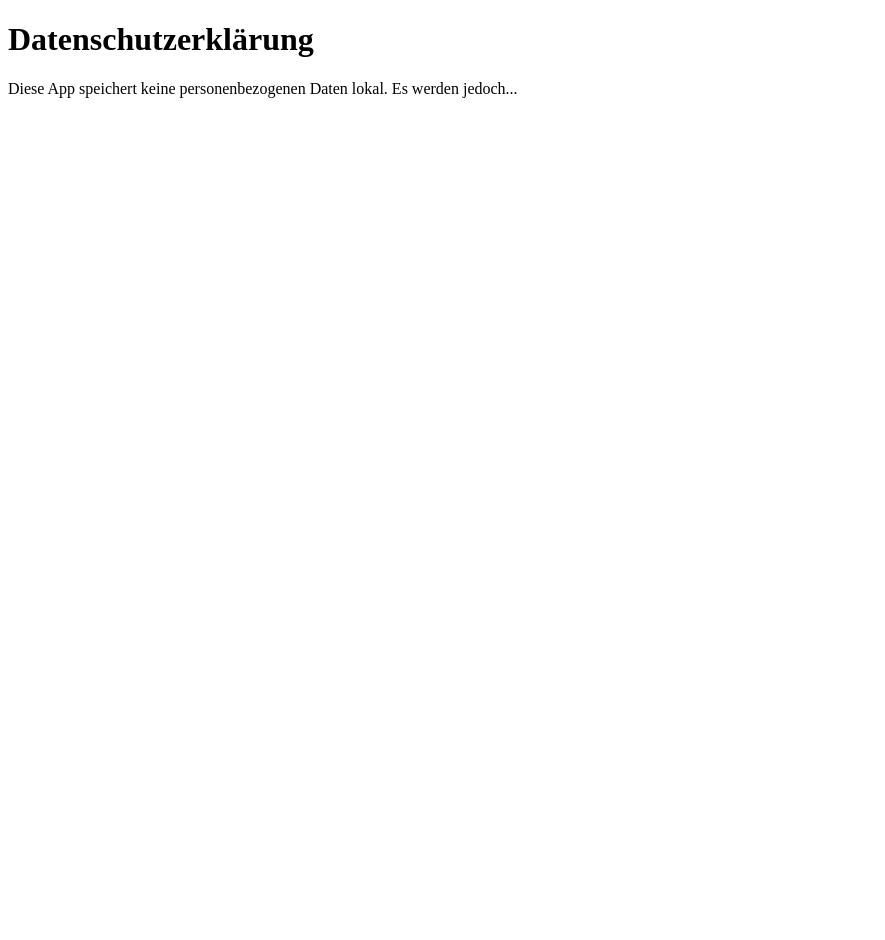
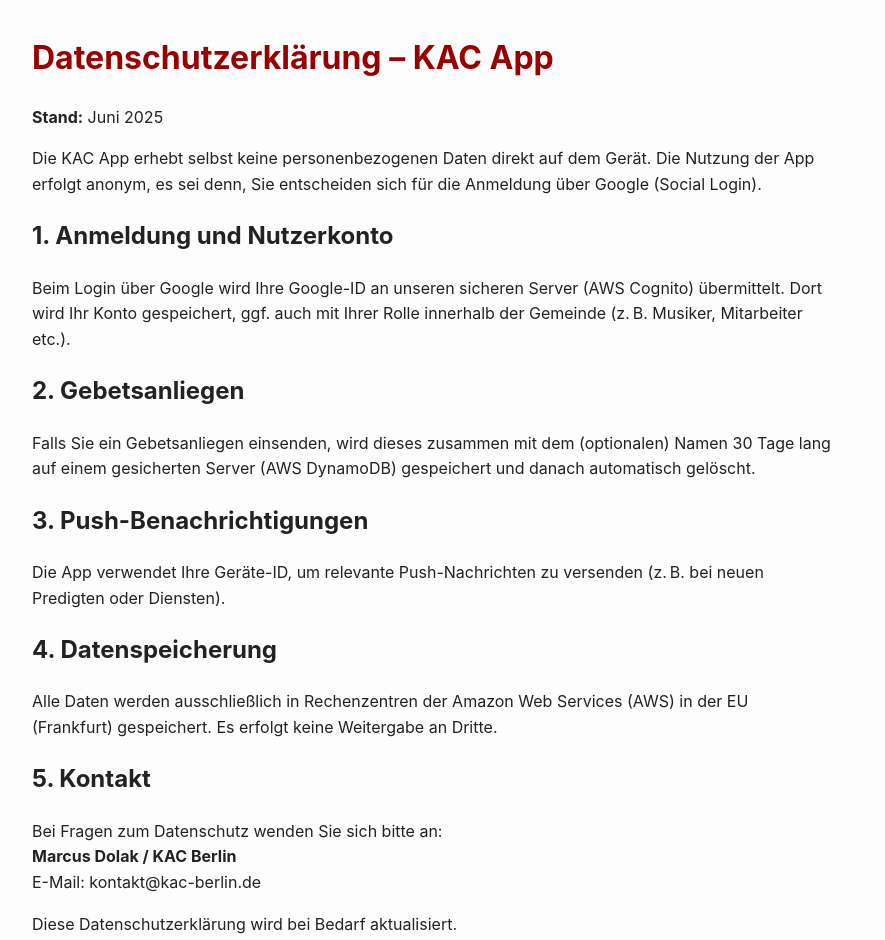
Before and after one commit to mdbeatzxf/kac-privacy, a plain HTML site: page index.html in a window 1280 px wide. Shown: the whole page, without its empty margins (0-885 px from the left). Before the commit the page ends 800 px from the top, so only its background shows below. Drawn offline with Linux system fonts and the light colour scheme.

Commit message:
Update index.html

```diff
--- a/index.html
+++ b/index.html
@@ -2,10 +2,58 @@
 <html lang="de">
 <head>
   <meta charset="UTF-8" />
-  <title>Datenschutzerklärung</title>
+  <meta name="viewport" content="width=device-width, initial-scale=1.0" />
+  <title>Datenschutzerklärung – KAC App</title>
+  <style>
+    body {
+      font-family: -apple-system, BlinkMacSystemFont, "Segoe UI", Roboto, Oxygen, Ubuntu, sans-serif;
+      margin: 2rem;
+      background-color: #fdfdfd;
+      color: #222;
+      line-height: 1.6;
+      max-width: 800px;
+    }
+    h1 {
+      color: #900;
+    }
+  </style>
 </head>
 <body>
-  <h1>Datenschutzerklärung</h1>
-  <p>Diese App speichert keine personenbezogenen Daten lokal. Es werden jedoch...</p>
+  <h1>Datenschutzerklärung – KAC App</h1>
+
+  <p><strong>Stand:</strong> Juni 2025</p>
+
+  <p>
+    Die KAC App erhebt selbst keine personenbezogenen Daten direkt auf dem Gerät. Die Nutzung der App erfolgt anonym, es sei denn, Sie entscheiden sich für die Anmeldung über Google (Social Login).
+  </p>
+
+  <h2>1. Anmeldung und Nutzerkonto</h2>
+  <p>
+    Beim Login über Google wird Ihre Google-ID an unseren sicheren Server (AWS Cognito) übermittelt. Dort wird Ihr Konto gespeichert, ggf. auch mit Ihrer Rolle innerhalb der Gemeinde (z. B. Musiker, Mitarbeiter etc.).
+  </p>
+
+  <h2>2. Gebetsanliegen</h2>
+  <p>
+    Falls Sie ein Gebetsanliegen einsenden, wird dieses zusammen mit dem (optionalen) Namen 30 Tage lang auf einem gesicherten Server (AWS DynamoDB) gespeichert und danach automatisch gelöscht.
+  </p>
+
+  <h2>3. Push-Benachrichtigungen</h2>
+  <p>
+    Die App verwendet Ihre Geräte-ID, um relevante Push-Nachrichten zu versenden (z. B. bei neuen Predigten oder Diensten).
+  </p>
+
+  <h2>4. Datenspeicherung</h2>
+  <p>
+    Alle Daten werden ausschließlich in Rechenzentren der Amazon Web Services (AWS) in der EU (Frankfurt) gespeichert. Es erfolgt keine Weitergabe an Dritte.
+  </p>
+
+  <h2>5. Kontakt</h2>
+  <p>
+    Bei Fragen zum Datenschutz wenden Sie sich bitte an:<br />
+    <strong>Marcus Dolak / KAC Berlin</strong><br />
+    E-Mail: kontakt@kac-berlin.de
+  </p>
+
+  <p>Diese Datenschutzerklärung wird bei Bedarf aktualisiert.</p>
 </body>
 </html>
```
